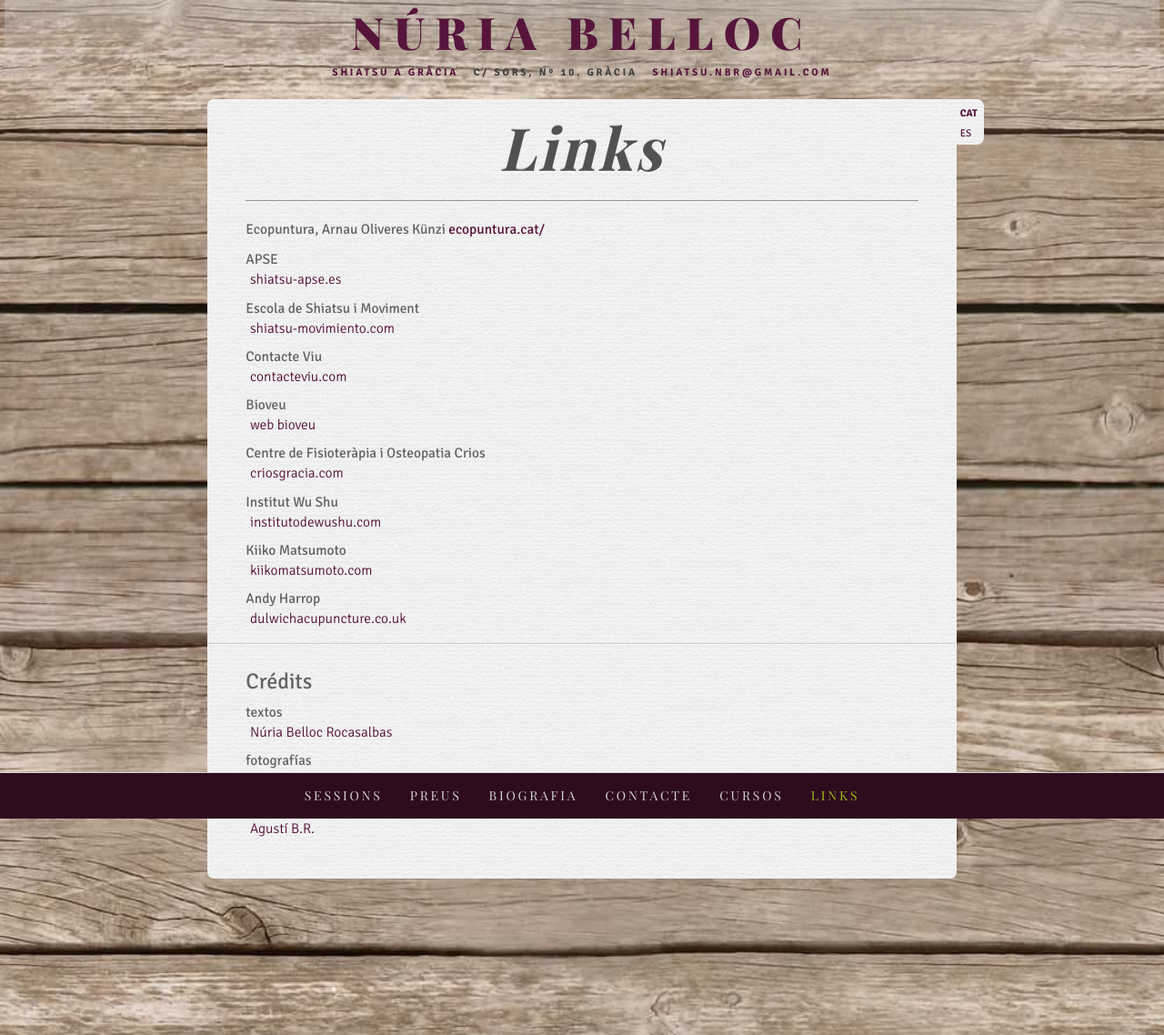
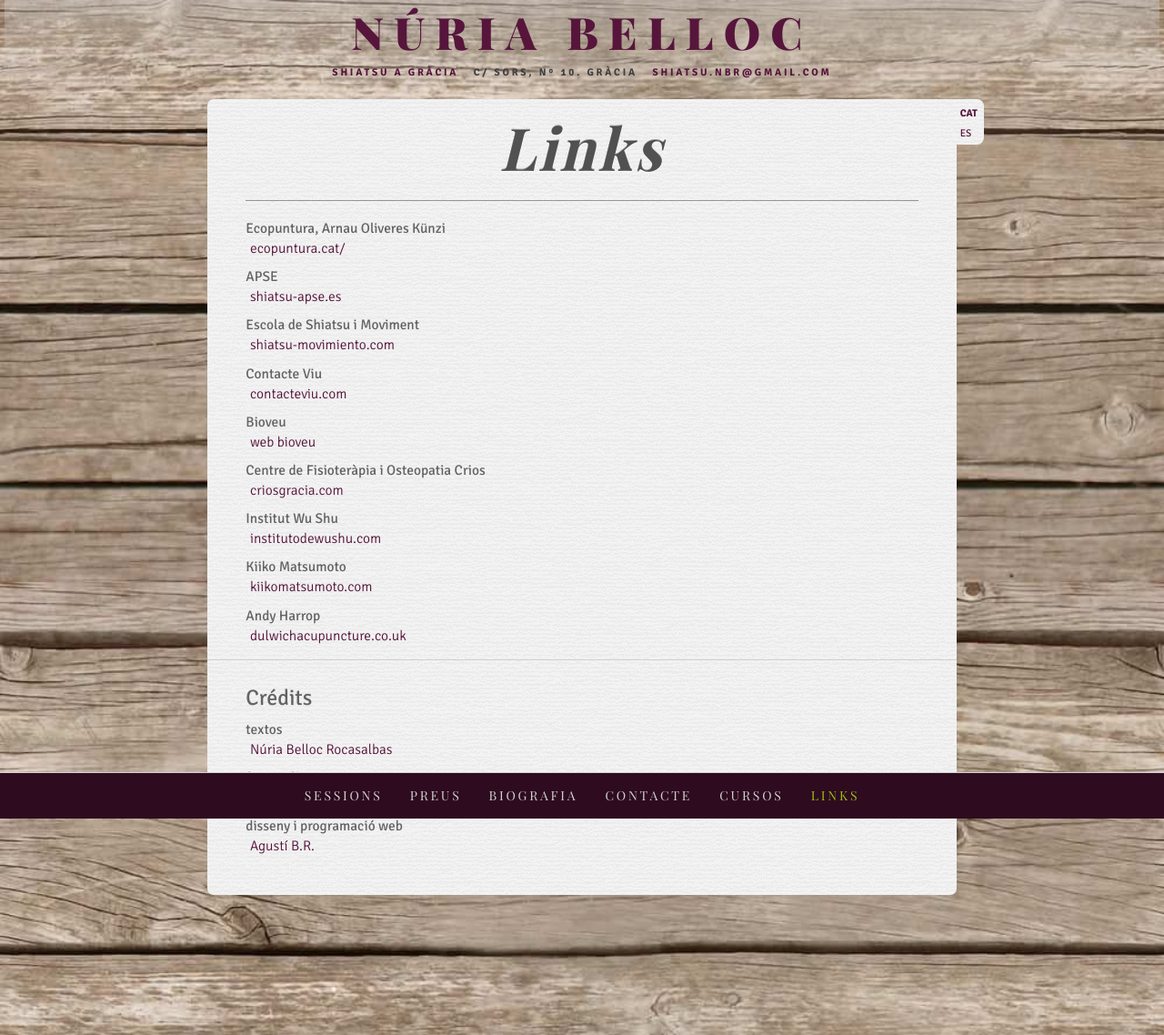
Before and after one commit to agustibr/shiatsu.nuriabelloc.com, a Jekyll site: the page built from cat/5-links.md, in a window 1280 px wide. Shown: the whole page at 91% size. Built offline with Jekyll 4.4.1, drawn with Linux system fonts in a browser that asks for light colours; some web fonts are replaced.

```diff
--- a/cat/5-links.md
+++ b/cat/5-links.md
@@ -8,7 +8,7 @@ published: true
 ---
 
 Ecopuntura, Arnau Oliveres Künzi
-[ecopuntura.cat/](https://ecopuntura.cat/)
+: [ecopuntura.cat/](https://ecopuntura.cat/)
 
 APSE
 : [shiatsu-apse.es](http://www.shiatsu-apse.es)
```
